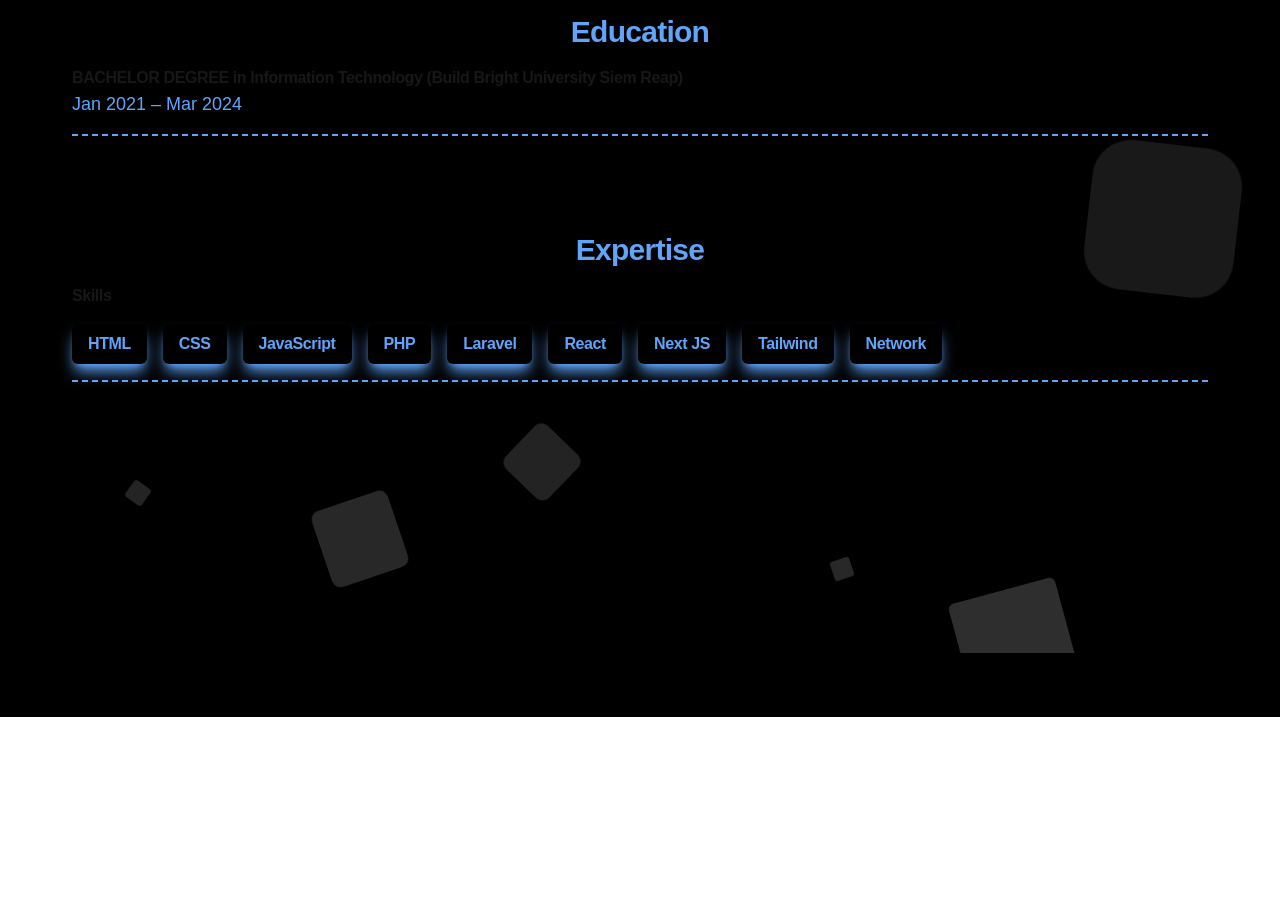
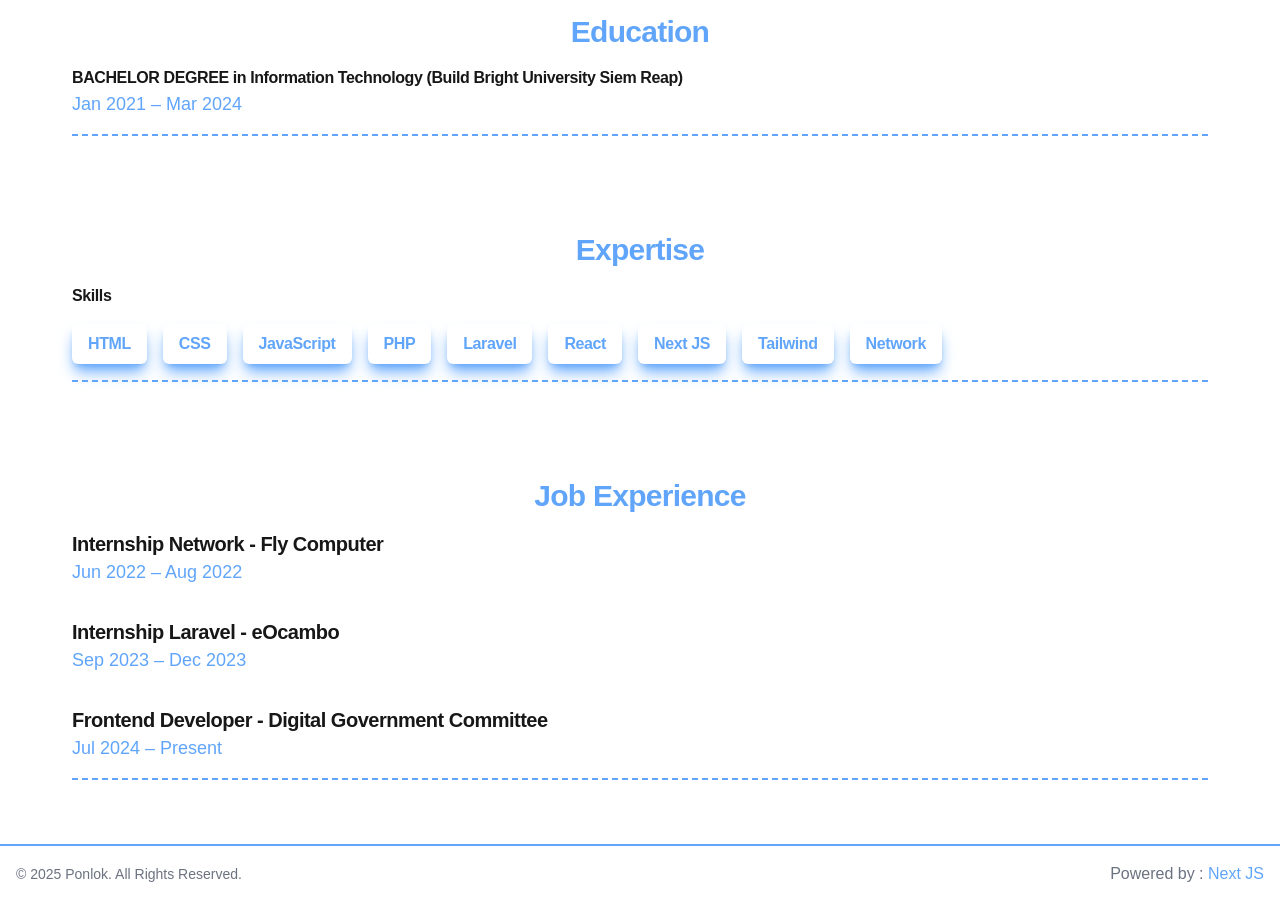
Before and after one commit to PonlokTTR/My_Portfolio, a Next.js app: page / in a window 1280 px wide. Shown: the part 580-1482 px from the top of the page. Before the commit the page ends 1297 px from the top, so only its background shows below. Built offline with nearby package versions, Linux system fonts and the light colour scheme.

Commit message:
fix: page

```diff
--- /dev/null
+++ b/app/components/ui/footer/footer.tsx
@@ -0,0 +1,33 @@
+
+export default function Footer() {
+
+
+  return (
+    <div className=" grid items-center gap-16">
+
+      <main className="flex flex-col gap-8">
+            <footer className="bg-white rounded-lg shadow-sm m-4 dark:bg-gray-800">
+                <div className="w-full mx-auto max-w-screen-xl p-4 md:flex md:items-center md:justify-between">
+                <span className="text-sm text-gray-500 sm:text-center dark:text-gray-400">© 2023 <a href="https://flowbite.com/" className="hover:underline">Flowbite™</a>. All Rights Reserved.
+                </span>
+                <ul className="flex flex-wrap items-center mt-3 text-sm font-medium text-gray-500 dark:text-gray-400 sm:mt-0">
+                    <li>
+                        <a href="/" className="hover:underline me-4 md:me-6">About</a>
+                    </li>
+                    <li>
+                        <a href="/" className="hover:underline me-4 md:me-6">Privacy Policy</a>
+                    </li>
+                    <li>
+                        <a href="/" className="hover:underline me-4 md:me-6">Licensing</a>
+                    </li>
+                    <li>
+                        <a href="/" className="hover:underline">Contact</a>
+                    </li>
+                </ul>
+                </div>
+            </footer>
+
+      </main>
+    </div>
+  );
+}
--- a/app/globals.css
+++ b/app/globals.css
@@ -19,160 +19,3 @@ body {
   background: var(--background);
   font-family: Arial, Helvetica, sans-serif;
 }
-@-webkit-keyframes animatetop {
-	from {
-		top: -300px;
-		opacity: 0;
-	}
-	to {
-		top: 0;
-		opacity: 1;
-	}
-}
-@keyframes animatetop {
-	from {
-		top: -300px;
-		opacity: 0;
-	}
-	to {
-		top: 0;
-		opacity: 1;
-	}
-}
-@-webkit-keyframes zoomIn {
-	0% {
-		opacity: 0;
-		-webkit-transform: scale3d(0.3, 0.3, 0.3);
-		transform: scale3d(0.3, 0.3, 0.3);
-	}
-	50% {
-		opacity: 1;
-	}
-}
-@keyframes zoomIn {
-	0% {
-		opacity: 0;
-		-webkit-transform: scale3d(0.3, 0.3, 0.3);
-		transform: scale3d(0.3, 0.3, 0.3);
-	}
-	50% {
-		opacity: 1;
-	}
-}
-.area {
-	background: black;
-
-	width: 100%;
-	height: 200vh;
-	position: absolute;
-	z-index: -1;
-}
-
-.circles {
-	position: absolute;
-	top: 0;
-	left: 0;
-	width: 100%;
-	height: 96%;
-	overflow: hidden;
-}
-
-.circles li {
-	position: absolute;
-	display: block;
-	list-style: none;
-	width: 20px;
-	height: 20px;
-	background: rgba(255, 255, 255, 0.2);
-	animation: animate 25s linear infinite;
-	bottom: -150px;
-}
-
-.circles li:nth-child(1) {
-	left: 25%;
-	width: 80px;
-	height: 80px;
-	animation-delay: 0s;
-}
-
-.circles li:nth-child(2) {
-	left: 10%;
-	width: 20px;
-	height: 20px;
-	animation-delay: 2s;
-	animation-duration: 12s;
-}
-
-.circles li:nth-child(3) {
-	left: 70%;
-	width: 20px;
-	height: 20px;
-	animation-delay: 4s;
-}
-
-.circles li:nth-child(4) {
-	left: 40%;
-	width: 60px;
-	height: 60px;
-	animation-delay: 0s;
-	animation-duration: 18s;
-}
-
-.circles li:nth-child(5) {
-	left: 65%;
-	width: 20px;
-	height: 20px;
-	animation-delay: 0s;
-}
-
-.circles li:nth-child(6) {
-	left: 75%;
-	width: 110px;
-	height: 110px;
-	animation-delay: 3s;
-}
-
-.circles li:nth-child(7) {
-	left: 35%;
-	width: 150px;
-	height: 150px;
-	animation-delay: 7s;
-}
-
-.circles li:nth-child(8) {
-	left: 50%;
-	width: 25px;
-	height: 25px;
-	animation-delay: 15s;
-	animation-duration: 45s;
-}
-
-.circles li:nth-child(9) {
-	left: 20%;
-	width: 15px;
-	height: 15px;
-	animation-delay: 2s;
-	animation-duration: 35s;
-}
-
-.circles li:nth-child(10) {
-	left: 85%;
-	width: 150px;
-	height: 150px;
-	animation-delay: 0s;
-	animation-duration: 11s;
-}
-
-@keyframes animate {
-	0% {
-		transform: translateY(0) rotate(0deg);
-		opacity: 1;
-		border-radius: 0;
-	}
-
-	100% {
-		transform: translateY(-1000px) rotate(720deg);
-		opacity: 0;
-		border-radius: 50%;
-	}
-}
--- a/app/layout.tsx
+++ b/app/layout.tsx
@@ -1,6 +1,7 @@
 import type { Metadata } from "next";
 import { Geist, Geist_Mono } from "next/font/google";
 import "./globals.css";
+import Footer from "./components/ui/footer/footer";
 
 const geistSans = Geist({
   variable: "--font-geist-sans",
@@ -28,6 +29,7 @@ export default function RootLayout({
         className={`${geistSans.variable} ${geistMono.variable} antialiased`}
       >
         {children}
+        {/* <Footer/> */}
       </body>
     </html>
   );
--- a/app/page.tsx
+++ b/app/page.tsx
@@ -26,14 +26,7 @@ export default function Home() {
 
 
   return (
-    <div className="min-h-screen grid items-center gap-16">
-      <div className="area h-screen">
-        <ul className="circles">
-          {Array.from({ length: 10 }).map((_, index) => (
-            <li key={index} />
-          ))}
-        </ul>
-      </div>
+    <div className="min-h-screen grid items-center gap-16 ">
       <main className="flex flex-col gap-8">
         <section className="container grid gap-4 justify-items-center md:grid-cols-2 grid-cols-1 py-8 ">
           <div>
@@ -45,7 +38,7 @@ export default function Home() {
               And Im a <span className="text-blue-400">Frontend Developer</span>
             </Text>
             <Text variant="body" className="py-4 ">
-            Hello! I am Ponlok, a fresh graduate with a bachelor in Information Technology from Build Bright University.  I have trouble speaking from birth. I am a fast learner and a hard worker with experience in web development and would like to work as a frontend web developer.
+              Hello! I am Ponlok, a fresh graduate with a bachelor in Information Technology from Build Bright University. I am a fast learner and a hard worker with experience in web development and would like to work as a frontend developer.
             </Text>
             <div className="flex gap-4">
               {socialIcons.map(({ icon: Icon, key, url }) => (
@@ -62,13 +55,13 @@ export default function Home() {
             </div>
           </div>
           <div className="flex items-center justify-center shadow-lg shadow-blue-400/100 rounded-full w-[23rem] h-[23rem]">
-            <Image
+            {/* <Image
               aria-hidden
               src="/assets/fuck-u.png"
               alt="File icon"
               width={300}
               height={100}
-            />
+            /> */}
           </div>
         </section>
         <section className="container grid gap-4 justify-items-center py-8 ">
@@ -94,7 +87,6 @@ export default function Home() {
         <section className="container grid gap-4 py-8">
           <Text variant="subheading" className="text-center text-blue-400">Expertise</Text>
           <div className="flex gap-8">
-
             <div>
               <Text variant="title" className="mb-4">Skills</Text>
               <div className="flex gap-4 flex-wrap">
@@ -112,6 +104,42 @@ export default function Home() {
           </div>
           <div className="w-full border-t-2 border-dashed border-blue-400" />
         </section>
+
+        <section className="container grid gap-4 py-8">
+          <Text variant="subheading" className="text-center text-blue-400">Job Experience</Text>
+          <div className="flex gap-8">
+            <div className="space-y-8">
+              <div>
+                <Text variant="smallheading" className="">Internship Network - Fly Computer </Text>
+                <span className="text-blue-400 text-lg">Jun 2022 – Aug 2022  </span>
+              </div>
+              <div className="">
+                <Text variant="smallheading" className="">Internship Laravel - eOcambo </Text>
+                <span className="text-blue-400 text-lg">Sep 2023 – Dec 2023 </span>
+              </div>
+              <div className="">
+                <Text variant="smallheading" className="">Frontend Developer - Digital Government Committee</Text>
+                <span className="text-blue-400 text-lg">Jul 2024 – Present </span>
+              </div>
+            </div>
+          </div>
+          <div className="w-full border-t-2 border-dashed border-blue-400" />
+        </section>
+        <section className=" grid gap-4 ">
+        <footer className="w-full border-t-2 border-blue-400">
+                <div className="w-full mx-auto max-w-screen-xl p-4 md:flex md:items-center md:justify-between">
+                <span className="text-sm text-gray-500 sm:text-center dark:text-gray-400">© 2025 <span>Ponlok</span>. All Rights Reserved.
+                </span>
+                <ul className="flex flex-wrap items-center mt-3 text-sm font-medium text-gray-500 dark:text-gray-400 sm:mt-0">
+                    <li>
+                      <Text variant="body">
+                      Powered by : <span className="text-blue-400">Next JS</span>
+                      </Text>
+                    </li>
+                </ul>
+                </div>
+            </footer>
+        </section>
       </main>
     </div>
   );
```
